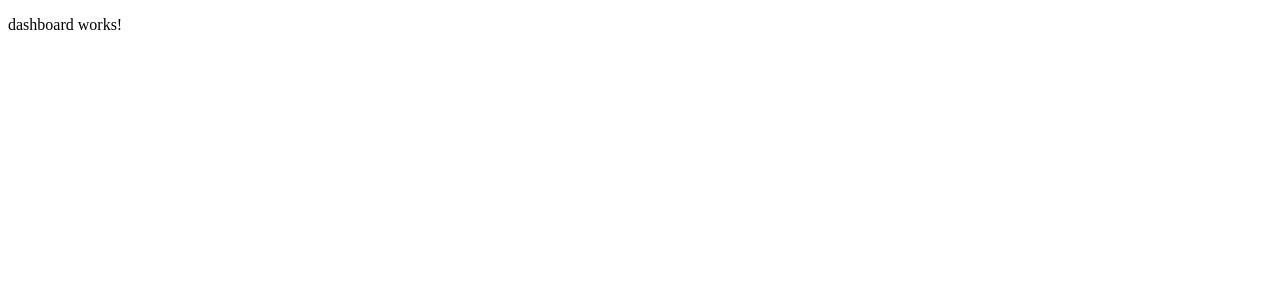
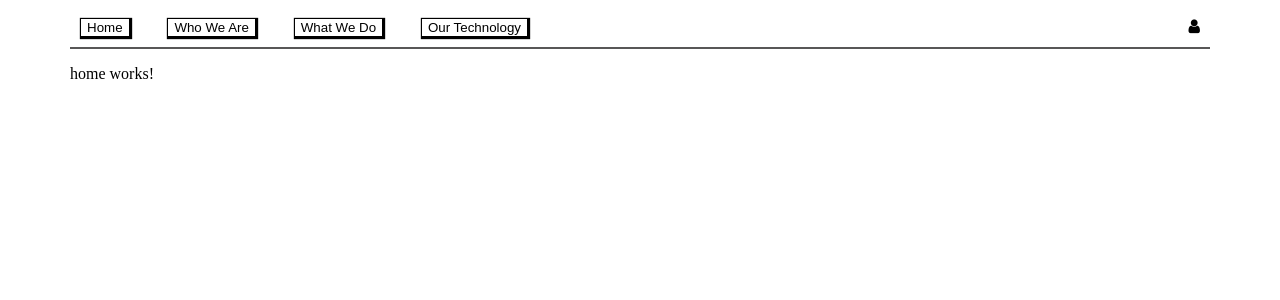
Before and after one commit to aryasws/fairBorrow, an Angular app: page / in a window 1280 px wide. Shown: the top 300 px of the page. Built offline with nearby package versions, Linux system fonts and the light colour scheme.

Commit message:
create top navbar and home component

```diff
--- a/src/app/app.module.ts
+++ b/src/app/app.module.ts
@@ -1,10 +1,9 @@
-import { NgModule } from '@angular/core';
+import { CUSTOM_ELEMENTS_SCHEMA, NgModule } from '@angular/core';
 import { BrowserModule } from '@angular/platform-browser';
-
 import { AppRoutingModule } from './app-routing.module';
-
 import { DashboardComponent } from './pages/dashboard/dashboard.component';
 import { AppComponent } from './core/app.component';
+import { CoreModule } from './core/core.module';
 
 @NgModule({
   declarations: [
@@ -13,9 +12,12 @@ import { AppComponent } from './core/app.component';
   ],
   imports: [
     BrowserModule,
-    AppRoutingModule
+    AppRoutingModule,
+    CoreModule
   ],
+
   providers: [],
-  bootstrap: [AppComponent]
+  bootstrap: [AppComponent],
+  schemas: [ CUSTOM_ELEMENTS_SCHEMA ]
 })
 export class AppModule { }
--- a/src/app/core/app.component.html
+++ b/src/app/core/app.component.html
@@ -1 +1,4 @@
-<router-outlet></router-outlet>
+<div class="main-layout">
+    <app-top-nav></app-top-nav>
+    <router-outlet></router-outlet>
+</div>
--- a/src/app/core/components/top-nav/top-nav.component.html
+++ b/src/app/core/components/top-nav/top-nav.component.html
@@ -1 +1,14 @@
-<p>top-nav works!</p>
+<div class="main-layout">
+    <div class="main-nav">
+        <div class=" set-button">
+            <button>Home</button>
+            <button>Who We Are</button>
+            <button>What We Do</button>
+            <button>Our Technology</button>
+        </div>
+        <div class="user-icon">
+            <i class="fa fa-user" aria-hidden="true"></i>
+
+        </div>
+    </div>
+</div>
--- a/src/app/core/components/top-nav/top-nav.component.scss
+++ b/src/app/core/components/top-nav/top-nav.component.scss
@@ -0,0 +1,17 @@
+.main-nav {
+    display: flex;
+    justify-content: space-between;
+    padding: 10px 10px;
+    border-bottom: 2px solid #585757;
+
+}
+.set-button {
+    display: flex;
+    justify-content: space-between;
+    width: 40%;
+}
+.set-button button {
+    background: white;
+    border: 1px solid;
+    box-shadow: 1px 1px 1px 1px black;
+}
--- a/src/app/core/components/top-nav/top-nav.component.ts
+++ b/src/app/core/components/top-nav/top-nav.component.ts
@@ -7,4 +7,10 @@ import { Component } from '@angular/core';
 })
 export class TopNavComponent {
 
+  constructor(){}
+
+  ngOnInit(): void {
+
+
+  }
 }
--- a/src/app/core/core.module.ts
+++ b/src/app/core/core.module.ts
@@ -1,15 +1,18 @@
-import { NgModule } from '@angular/core';
+import { CUSTOM_ELEMENTS_SCHEMA, NgModule } from '@angular/core';
 import { CommonModule } from '@angular/common';
-import { TopNavComponent } from './top-nav/top-nav.component';
-
+import { TopNavComponent } from './components/top-nav/top-nav.component';
 
 
 @NgModule({
   declarations: [
     TopNavComponent
   ],
+  exports:[
+ TopNavComponent
+  ],
   imports: [
     CommonModule
-  ]
+  ],
+  schemas: [ CUSTOM_ELEMENTS_SCHEMA ]
 })
 export class CoreModule { }
--- a/src/app/pages/dashboard/dashboard.component.html
+++ b/src/app/pages/dashboard/dashboard.component.html
@@ -1 +1 @@
-<p>dashboard works!</p>
+<p>home works!</p>
--- a/src/index.html
+++ b/src/index.html
@@ -6,6 +6,7 @@
   <base href="/">
   <meta name="viewport" content="width=device-width, initial-scale=1">
   <link rel="icon" type="image/x-icon" href="favicon.ico">
+  <link rel="stylesheet" href="https://cdnjs.cloudflare.com/ajax/libs/font-awesome/4.7.0/css/font-awesome.min.css">
 </head>
 <body>
   <app-root></app-root>
--- a/src/styles.scss
+++ b/src/styles.scss
@@ -1 +1,5 @@
 /* You can add global styles to this file, and also import other style files */
+.main-layout {
+    width: 1140px;
+    margin: auto;
+}
```
